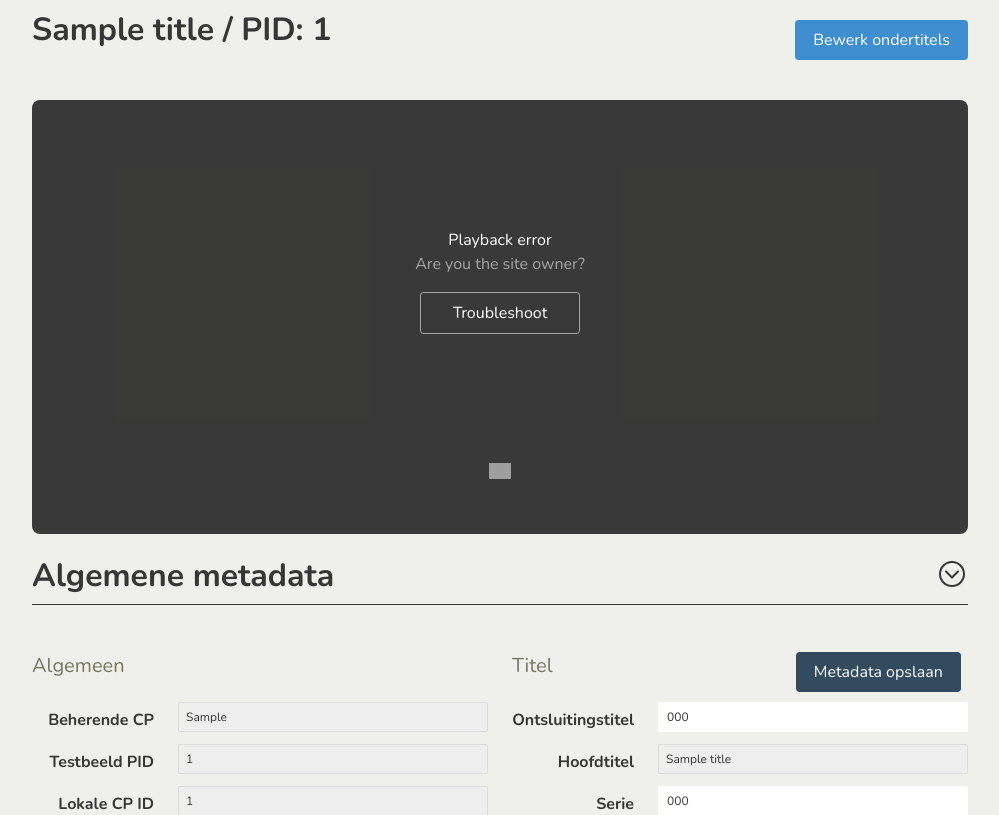
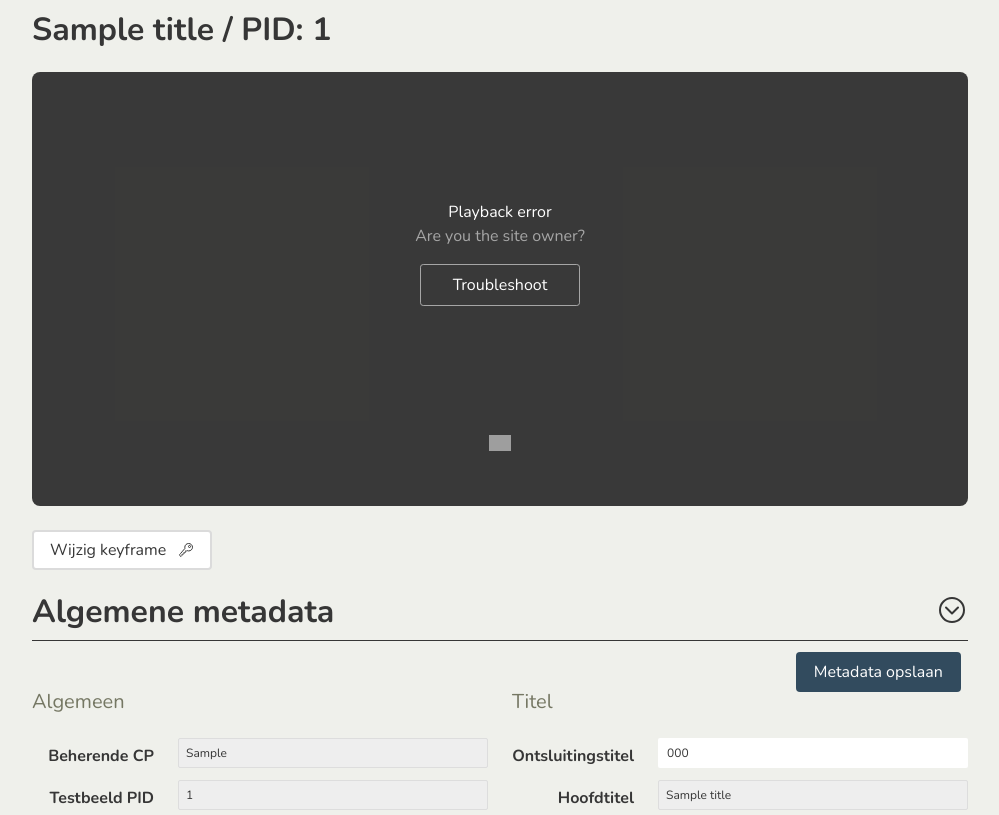
Before and after one commit to w-A-L-L-e/redactietool, a Flask app: template app/templates/edit_metadata.html in a window 1280 px wide. Shown: the part 88-903 px from the top of the page, without its empty margins (140-1139 px from the left). Run offline with Flask 2, Linux system fonts and the light colour scheme; the template is opened without the code that fills it: most values are stand-ins (such as "Sample title", 1, 10 or a date in 2020); some libraries are stand-ins or nearby versions; grey boxes are pictures that could not be loaded.

Commit message:
ok this ready to be merged to be checked if my mapping guesse of mediaObjectId was correct

```diff
--- a/app/services/rmh_mapping.py
+++ b/app/services/rmh_mapping.py
@@ -47,6 +47,11 @@ class RmhMapping:
         cast = get_property(mam_data, 'dc_description_cast')
         transcriptie = get_property(mam_data, 'dc_description_transcriptie')
 
+        keyframe_edit_url = '{}{}'.format(
+            os.environ.get('KEYFRAME_EDITING_LINK', 'https://set_in_secrets?id='),
+            mam_data['mediaObjectId']  # but this might be wrong see comment DEV-1788
+        )
+
         return {
             'token': token,
             'department': department,
@@ -82,6 +87,7 @@ class RmhMapping:
             'dcterms_issued': get_property(mam_data, 'dcterms_issued'),
             'dcterms_created': get_property(mam_data, 'dcterms_created'),  # not used in form yet?
             'archived': get_property(mam_data, 'created_on'),
+            'keyframe_edit_url': keyframe_edit_url,
             # for v2 mam_data['Internal']['PathToVideo']
             'video_url': mam_data.get('videoPath'),
             'flowplayer_token': os.environ.get(
--- a/app/templates/edit_metadata.html
+++ b/app/templates/edit_metadata.html
@@ -14,12 +14,15 @@ Metadata bewerken
 
     <h1 class="title is-pulled-left">{{title}} / PID: {{pid}}</h1>
 
-    <div class="buttons is-pulled-right pt-2">
+    <!--
+      Unless someone can truly convince me this double button is really necessary
+      I'm keeping it hidden for now.
+      div class="buttons is-pulled-right pt-2">
             <a class="button is-link mb-5"
                href="/upload?token={{token}}&pid={{pid}}&department={{department}}">
               Bewerk ondertitels
             </a>
-    </div>
+    </div-->
   </div>
 </div>
 
@@ -46,10 +49,14 @@ Metadata bewerken
         token: '{{flowplayer_token}}'
       })
     </script>
+
+    <a class="button mt-5" href="{{keyframe_edit_url}}" target="_blank">
+      Wijzig keyframe
+      <ion-icon name="key-outline" class="pl-3"></ion-icon>
+    </a>
+
   </div>
 </div>
-
-
 
 <form class="metadata_form" action="/edit_metadata" method="POST" enctype="multipart/form-data">
 
```
